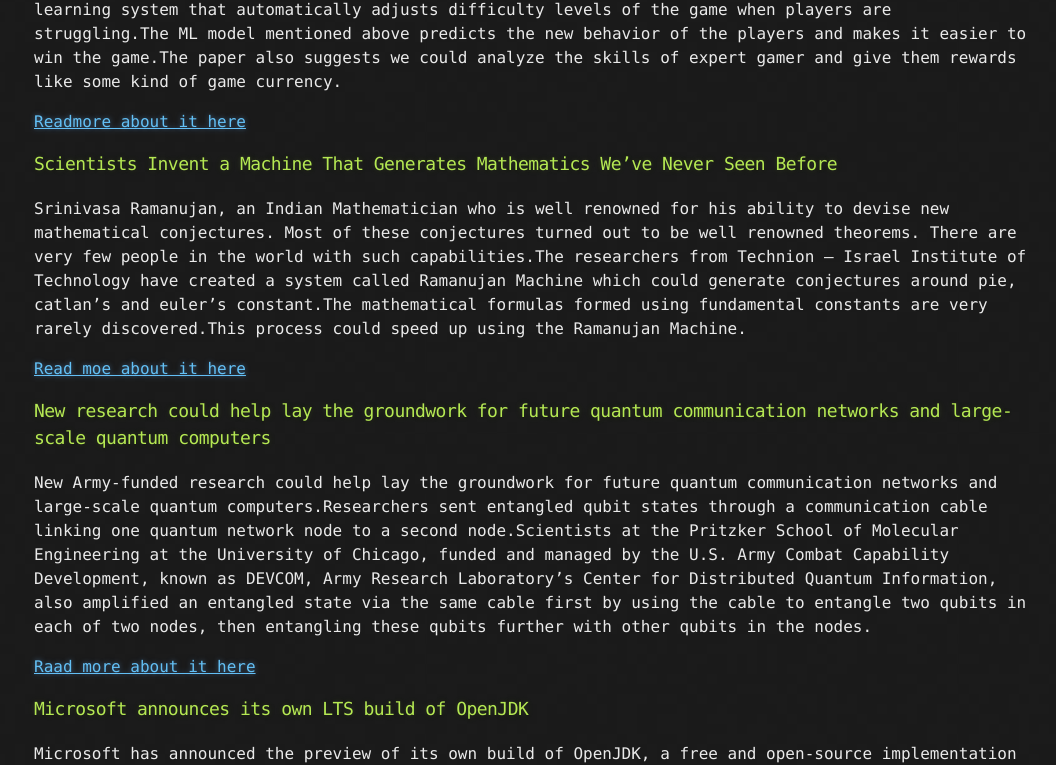
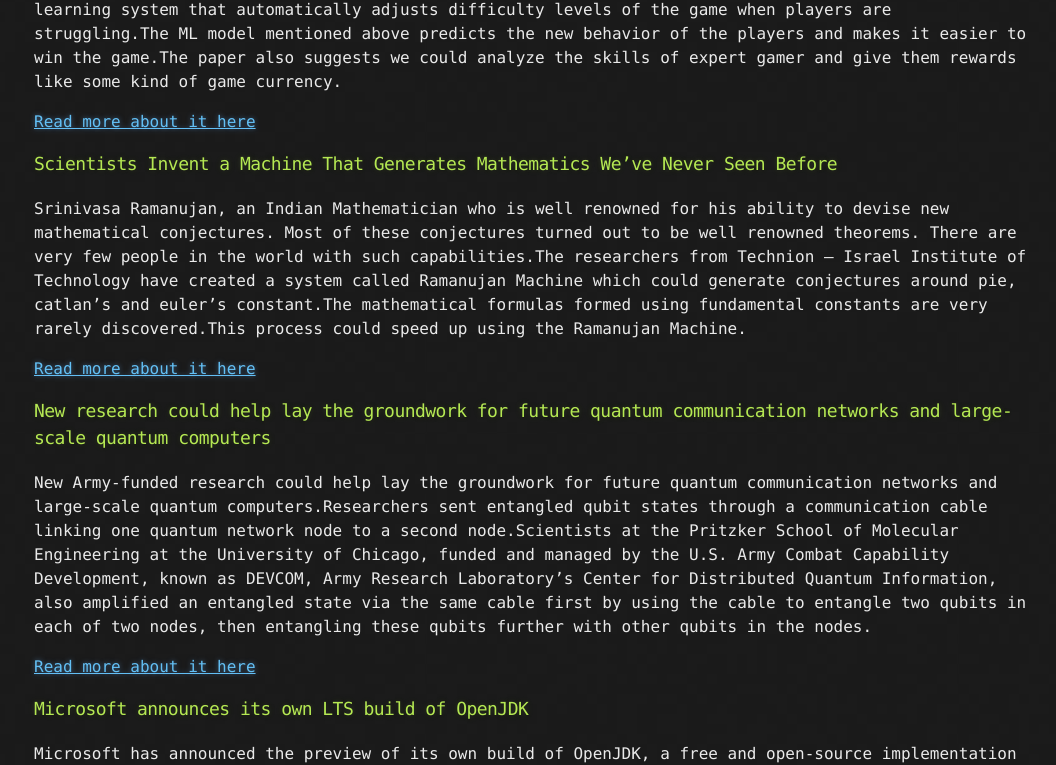
Before and after one commit to codex-iter/NewsLetter, a Jekyll site: the page built from _posts/2021-04-15-ISSUE-2.md, in a window 1280 px wide and 1400 px high, scrolled down 4207 px. Shown: the part 148-913 px from the top of the window, without its empty margins (106-1162 px from the left). Built offline with Jekyll 4.4.1, drawn with Linux system fonts in a browser that asks for light colours.

Commit message:
Update 2021-04-15-ISSUE-2.md

```diff
--- a/_posts/2021-04-15-ISSUE-2.md
+++ b/_posts/2021-04-15-ISSUE-2.md
@@ -89,19 +89,19 @@ Registration for Code Jam to I/O for Women 2021 is open! Code Jam to I/O for **W
 
 Sony is investing on a new AI feature which can be used to tweak the difficulty levels of the games based on the behavior of the player.The Japanese tech titan published a paper describing a machine learning system that automatically adjusts difficulty levels of the game when players are struggling.The ML model mentioned above predicts the new behavior of the players and makes it easier to win the game.The paper also suggests we could analyze the skills of expert gamer and give them rewards like some kind of game currency.
 
-[Readmore about it here](https://thenextweb.com/news/sony-patents-ai-that-adjusts-gameplay-difficulty-when-youre-struggling)
+[Read more about it here](https://thenextweb.com/news/sony-patents-ai-that-adjusts-gameplay-difficulty-when-youre-struggling)
 
 ### Scientists Invent a Machine That Generates Mathematics We've Never Seen Before
 
 Srinivasa Ramanujan, an Indian Mathematician who is well renowned for his ability to devise new mathematical conjectures. Most of these conjectures turned out to be well renowned theorems. There are very few people in the world with such capabilities.The researchers from Technion – Israel Institute of Technology have created a system  called Ramanujan Machine which could generate conjectures around pie, catlan’s and euler’s constant.The mathematical formulas formed using fundamental constants are very rarely discovered.This process could speed up using the Ramanujan Machine.
 
-[Read moe about it here](https://www.sciencealert.com/scientists-invented-a-machine-that-generates-mathematics-we-ve-never-seen-before)
+[Read more about it here](https://www.sciencealert.com/scientists-invented-a-machine-that-generates-mathematics-we-ve-never-seen-before)
 
 ### New research could help lay the groundwork for future quantum communication networks and large-scale quantum computers
 
 New Army-funded research could help lay the groundwork for future quantum communication networks and large-scale quantum computers.Researchers sent entangled qubit states through a communication cable linking one quantum network node to a second node.Scientists at the Pritzker School of Molecular Engineering at the University of Chicago, funded and managed by the U.S. Army Combat Capability Development, known as DEVCOM, Army Research Laboratory's Center for Distributed Quantum Information, also amplified an entangled state via the same cable first by using the cable to entangle two qubits in each of two nodes, then entangling these qubits further with other qubits in the nodes.
 
-[Raad more about it here](https://www.sciencedaily.com/releases/2021/03/210311142041.htm)
+[Read more about it here](https://www.sciencedaily.com/releases/2021/03/210311142041.htm)
 
 ### Microsoft announces its own LTS build of OpenJDK
 
```
